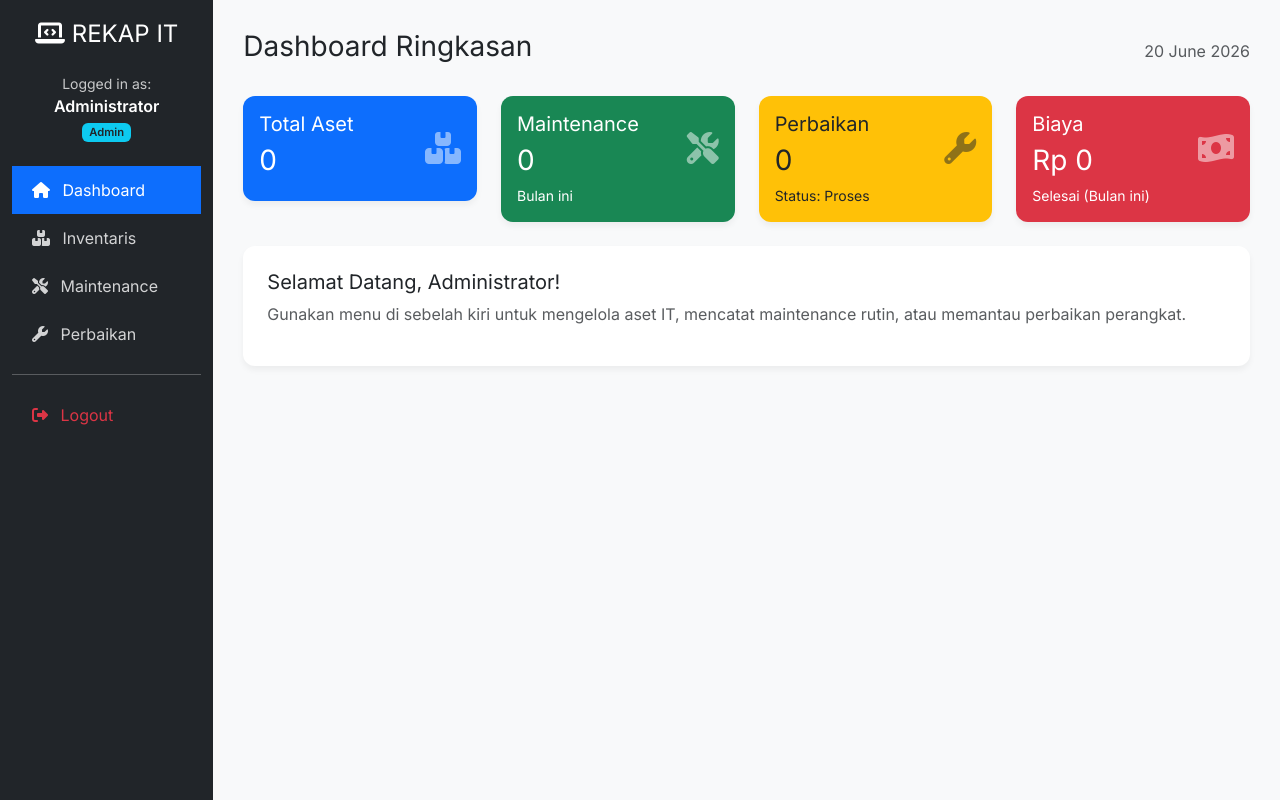
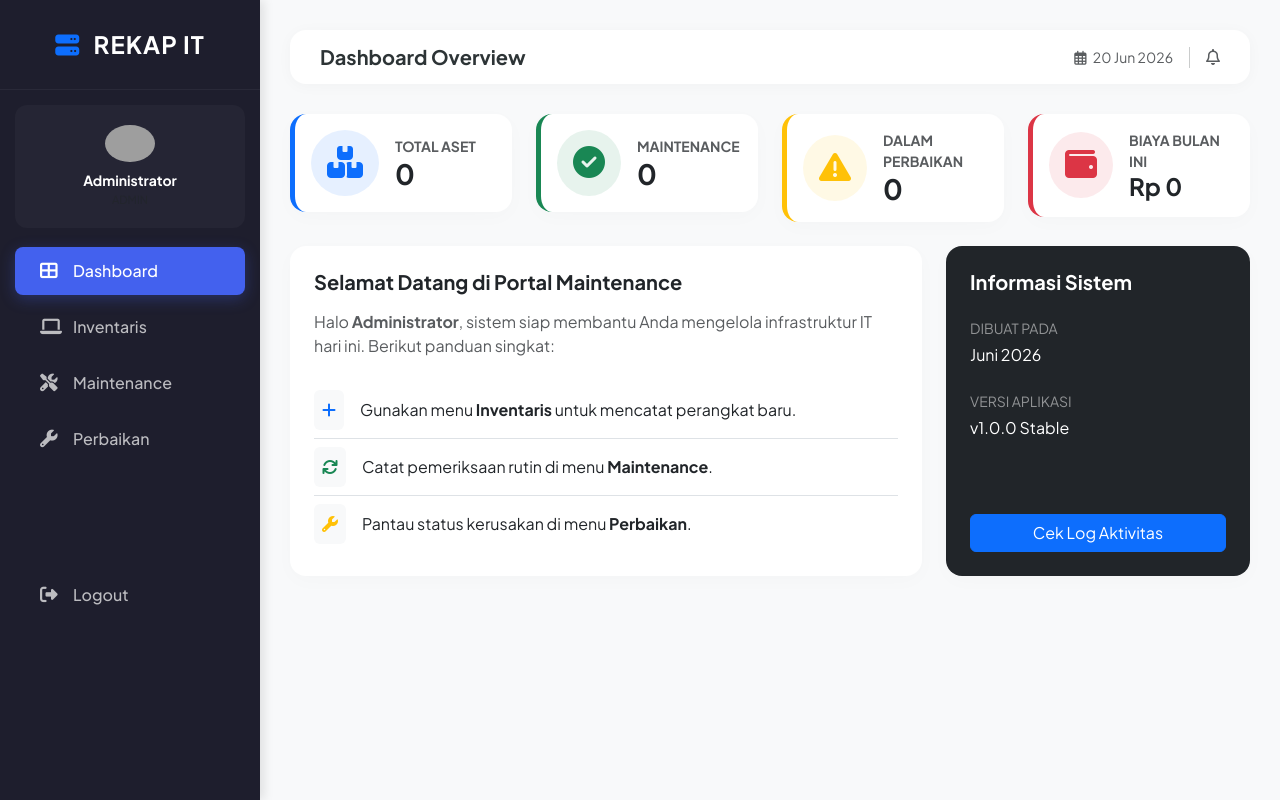
Before and after one commit to anangsuper/rekap-it-hafiz, a PHP site: page / in a window 1280 px wide. Run offline with PHP 8.4, Linux system fonts and the light colour scheme; a user stored in the database is signed in; data that the repository does not hold is empty; grey boxes are pictures that could not be loaded.

Commit message:
UI: Modernize dashboard and sidebar design with premium look

```diff
--- a/views/dashboard.php
+++ b/views/dashboard.php
@@ -1,95 +1,112 @@
 <?php
 // Query untuk mengambil statistik
 try {
-    // Total Aset
     $stmtAssets = $conn->query("SELECT COUNT(*) as total FROM assets");
     $totalAssets = $stmtAssets->fetch()['total'];
 
-    // Maintenance (Bulan ini)
     $stmtMaintenance = $conn->query("SELECT COUNT(*) as total FROM maintenance WHERE MONTH(tanggal) = MONTH(CURRENT_DATE())");
     $totalMaintenance = $stmtMaintenance->fetch()['total'];
 
-    // Perbaikan Aktif
     $stmtRepairs = $conn->query("SELECT COUNT(*) as total FROM repairs WHERE status = 'Proses'");
     $totalRepairs = $stmtRepairs->fetch()['total'];
 
-    // Total Biaya Perbaikan (Bulan ini)
     $stmtCost = $conn->query("SELECT SUM(biaya) as total FROM repairs WHERE status = 'Selesai' AND MONTH(created_at) = MONTH(CURRENT_DATE())");
     $totalCost = $stmtCost->fetch()['total'] ?? 0;
 } catch (PDOException $e) {
-    // Jika tabel belum ada, set nilai default 0
-    $totalAssets = 0;
-    $totalMaintenance = 0;
-    $totalRepairs = 0;
-    $totalCost = 0;
+    $totalAssets = $totalMaintenance = $totalRepairs = $totalCost = 0;
 }
 ?>
 
-<div class="d-flex justify-content-between align-items-center mb-4">
-    <h3>Dashboard Ringkasan</h3>
-    <span class="text-muted"><?php echo date('d F Y'); ?></span>
-</div>
-
-<div class="row">
-
-    <div class="col-md-3 mb-4">
-        <div class="card bg-primary text-white p-3">
-            <div class="d-flex justify-content-between align-items-center">
+<div class="row g-4 mb-4">
+    <div class="col-md-3">
+        <div class="card p-3 border-start border-primary border-5">
+            <div class="d-flex align-items-center">
+                <div class="bg-primary bg-opacity-10 p-3 rounded-circle me-3 text-primary">
+                    <i class="fas fa-boxes fa-2x"></i>
+                </div>
                 <div>
-                    <h5>Total Aset</h5>
-                    <h3><?= $totalAssets ?></h3>
+                    <div class="text-muted small fw-bold">TOTAL ASET</div>
+                    <h3 class="m-0 fw-bold"><?= $totalAssets ?></h3>
                 </div>
-                <i class="fas fa-boxes fa-2x opacity-50"></i>
             </div>
         </div>
     </div>
-
-    <div class="col-md-3 mb-4">
-        <div class="card bg-success text-white p-3">
-            <div class="d-flex justify-content-between align-items-center">
+    <div class="col-md-3">
+        <div class="card p-3 border-start border-success border-5">
+            <div class="d-flex align-items-center">
+                <div class="bg-success bg-opacity-10 p-3 rounded-circle me-3 text-success">
+                    <i class="fas fa-check-circle fa-2x"></i>
+                </div>
                 <div>
-                    <h5>Maintenance</h5>
-                    <h3><?= $totalMaintenance ?></h3>
+                    <div class="text-muted small fw-bold">MAINTENANCE</div>
+                    <h3 class="m-0 fw-bold"><?= $totalMaintenance ?></h3>
                 </div>
-                <i class="fas fa-tools fa-2x opacity-50"></i>
             </div>
-            <small>Bulan ini</small>
         </div>
     </div>
-
-    <div class="col-md-3 mb-4">
-        <div class="card bg-warning text-dark p-3">
-            <div class="d-flex justify-content-between align-items-center">
+    <div class="col-md-3">
+        <div class="card p-3 border-start border-warning border-5">
+            <div class="d-flex align-items-center">
+                <div class="bg-warning bg-opacity-10 p-3 rounded-circle me-3 text-warning">
+                    <i class="fas fa-exclamation-triangle fa-2x"></i>
+                </div>
                 <div>
-                    <h5>Perbaikan</h5>
-                    <h3><?= $totalRepairs ?></h3>
+                    <div class="text-muted small fw-bold">DALAM PERBAIKAN</div>
+                    <h3 class="m-0 fw-bold"><?= $totalRepairs ?></h3>
                 </div>
-                <i class="fas fa-wrench fa-2x opacity-50"></i>
             </div>
-            <small>Status: Proses</small>
         </div>
     </div>
-
-    <div class="col-md-3 mb-4">
-        <div class="card bg-danger text-white p-3">
-            <div class="d-flex justify-content-between align-items-center">
+    <div class="col-md-3">
+        <div class="card p-3 border-start border-danger border-5">
+            <div class="d-flex align-items-center">
+                <div class="bg-danger bg-opacity-10 p-3 rounded-circle me-3 text-danger">
+                    <i class="fas fa-wallet fa-2x"></i>
+                </div>
                 <div>
-                    <h5>Biaya</h5>
-                    <h3>Rp <?= number_format($totalCost, 0, ',', '.') ?></h3>
+                    <div class="text-muted small fw-bold">BIAYA BULAN INI</div>
+                    <h4 class="m-0 fw-bold text-nowrap">Rp <?= number_format($totalCost, 0, ',', '.') ?></h4>
                 </div>
-                <i class="fas fa-money-bill-wave fa-2x opacity-50"></i>
             </div>
-            <small>Selesai (Bulan ini)</small>
-        </div>
-    </div>
-
-</div>
-
-<div class="row">
-    <div class="col-md-12">
-        <div class="card p-4">
-            <h5>Selamat Datang, <?= $_SESSION['nama'] ?>!</h5>
-            <p class="text-muted">Gunakan menu di sebelah kiri untuk mengelola aset IT, mencatat maintenance rutin, atau memantau perbaikan perangkat.</p>
         </div>
     </div>
 </div>
+
+<div class="row g-4">
+    <div class="col-md-8">
+        <div class="card h-100 p-4">
+            <h5 class="fw-bold mb-3">Selamat Datang di Portal Maintenance</h5>
+            <p class="text-muted">Halo <strong><?= $_SESSION['nama'] ?></strong>, sistem siap membantu Anda mengelola infrastruktur IT hari ini. Berikut panduan singkat:</p>
+            <div class="list-group list-group-flush mt-2">
+                <div class="list-group-item bg-transparent d-flex align-items-center px-0">
+                    <div class="bg-light p-2 rounded me-3"><i class="fas fa-plus text-primary"></i></div>
+                    <div>Gunakan menu <strong>Inventaris</strong> untuk mencatat perangkat baru.</div>
+                </div>
+                <div class="list-group-item bg-transparent d-flex align-items-center px-0">
+                    <div class="bg-light p-2 rounded me-3"><i class="fas fa-sync text-success"></i></div>
+                    <div>Catat pemeriksaan rutin di menu <strong>Maintenance</strong>.</div>
+                </div>
+                <div class="list-group-item bg-transparent d-flex align-items-center px-0">
+                    <div class="bg-light p-2 rounded me-3"><i class="fas fa-wrench text-warning"></i></div>
+                    <div>Pantau status kerusakan di menu <strong>Perbaikan</strong>.</div>
+                </div>
+            </div>
+        </div>
+    </div>
+    <div class="col-md-4">
+        <div class="card h-100 p-4 bg-dark text-white">
+            <h5 class="fw-bold mb-4">Informasi Sistem</h5>
+            <div class="mb-4">
+                <div class="small opacity-50 mb-1">DIBUAT PADA</div>
+                <div>Juni 2026</div>
+            </div>
+            <div class="mb-4">
+                <div class="small opacity-50 mb-1">VERSI APLIKASI</div>
+                <div>v1.0.0 Stable</div>
+            </div>
+            <div class="mt-auto">
+                <button class="btn btn-primary w-100">Cek Log Aktivitas</button>
+            </div>
+        </div>
+    </div>
+</div>
--- a/views/header.php
+++ b/views/header.php
@@ -9,87 +9,161 @@
     <link rel="stylesheet" href="https://cdnjs.cloudflare.com/ajax/libs/font-awesome/6.4.0/css/all.min.css">
 
     <style>
-        @import url("https://fonts.googleapis.com/css2?family=Inter:wght@400;600&display=swap");
+        @import url("https://fonts.googleapis.com/css2?family=Plus+Jakarta+Sans:wght@400;500;600;700&display=swap");
+
+        :root {
+            --sidebar-width: 260px;
+            --primary-color: #4361ee;
+            --secondary-color: #3f37c9;
+            --bg-light: #f8f9fa;
+            --dark-blue: #1e1e2d;
+        }
 
         body {
-            font-family: "Inter", sans-serif;
-            background-color: #f8f9fa;
+            font-family: "Plus Jakarta Sans", sans-serif;
+            background-color: var(--bg-light);
+            color: #2d3436;
         }
 
         .sidebar {
-            min-height: 100vh;
-            background: #212529;
-            color: white;
-            padding-top: 20px;
+            width: var(--sidebar-width);
+            height: 100vh;
+            position: fixed;
+            left: 0;
+            top: 0;
+            background: var(--dark-blue);
+            color: #fff;
+            z-index: 1000;
+            transition: all 0.3s;
+            box-shadow: 4px 0 10px rgba(0,0,0,0.1);
         }
 
-        .sidebar a {
-            color: rgba(255,255,255,0.8);
-            text-decoration: none;
-            padding: 12px 20px;
-            display: block;
-            transition: 0.3s;
+        .sidebar-header {
+            padding: 30px 20px;
+            text-align: center;
+            border-bottom: 1px solid rgba(255,255,255,0.05);
         }
 
-        .sidebar a:hover {
-            background: #343a40;
-            color: white;
-            padding-left: 25px;
+        .sidebar-header h4 {
+            font-weight: 700;
+            letter-spacing: 1px;
+            margin: 0;
+            color: #fff;
         }
 
-        .sidebar a.active {
-            background: #0d6efd;
-            color: white;
+        .user-profile {
+            padding: 20px;
+            background: rgba(255,255,255,0.03);
+            margin: 15px;
+            border-radius: 12px;
         }
 
-        .content {
+        .nav-link {
+            padding: 12px 25px;
+            color: rgba(255,255,255,0.7) !important;
+            display: flex;
+            align-items: center;
+            transition: 0.2s;
+            border-radius: 8px;
+            margin: 4px 15px;
+            font-weight: 500;
+        }
+
+        .nav-link i {
+            width: 25px;
+            font-size: 1.1rem;
+        }
+
+        .nav-link:hover {
+            background: rgba(255,255,255,0.05);
+            color: #fff !important;
+        }
+
+        .nav-link.active {
+            background: var(--primary-color) !important;
+            color: #fff !important;
+            box-shadow: 0 4px 15px rgba(67, 97, 238, 0.3);
+        }
+
+        .main-content {
+            margin-left: var(--sidebar-width);
             padding: 30px;
+            min-height: 100vh;
         }
 
         .card {
             border: none;
-            border-radius: 12px;
-            box-shadow: 0 4px 6px rgba(0,0,0,0.05);
+            border-radius: 16px;
+            box-shadow: 0 5px 20px rgba(0,0,0,0.02);
+            transition: transform 0.3s;
+        }
+
+        .card:hover {
+            transform: translateY(-5px);
+        }
+
+        .top-navbar {
+            background: #fff;
+            padding: 15px 30px;
+            margin-bottom: 30px;
+            border-radius: 16px;
+            box-shadow: 0 2px 15px rgba(0,0,0,0.03);
+            display: flex;
+            justify-content: space-between;
+            align-items: center;
+        }
+
+        .badge-status {
+            padding: 6px 12px;
+            border-radius: 30px;
+            font-weight: 600;
+            font-size: 0.75rem;
         }
     </style>
 </head>
 
 <body>
-<div class="container-fluid">
-    <div class="row">
-
-        <div class="col-md-2 sidebar d-none d-md-block">
-            <h4 class="text-center mb-4">
-                <i class="fas fa-laptop-code"></i> REKAP IT
-            </h4>
-
-            <div class="px-3 mb-4 text-center">
-                <div class="small opacity-75">Logged in as:</div>
-                <div class="fw-bold"><?= $_SESSION['nama'] ?></div>
-                <span class="badge bg-info text-dark mt-1" style="font-size: 0.7rem;"><?= ucfirst($_SESSION['role']) ?></span>
+<div class="sidebar">
+    <div class="sidebar-header">
+        <h4><i class="fas fa-server me-2 text-primary"></i> REKAP IT</h4>
     </div>
 
-            <a href="index.php?page=dashboard" class="<?= ($page == 'dashboard') ? 'active' : '' ?>">
-                <i class="fas fa-home me-2"></i> Dashboard
+    <div class="user-profile text-center">
+        <div class="mb-2">
+            <img src="https://ui-avatars.com/api/?name=<?= $_SESSION['nama'] ?>&background=random&color=fff" class="rounded-circle" width="50">
+        </div>
+        <div class="small fw-bold text-white"><?= $_SESSION['nama'] ?></div>
+        <div class="small text-muted" style="font-size: 0.7rem;"><?= strtoupper($_SESSION['role']) ?></div>
+    </div>
+
+    <div class="nav flex-column">
+        <a href="index.php?page=dashboard" class="nav-link <?= ($page == 'dashboard') ? 'active' : '' ?>">
+            <i class="fas fa-th-large me-2"></i> Dashboard
         </a>
-
-            <a href="index.php?page=inventaris" class="<?= ($page == 'inventaris') ? 'active' : '' ?>">
-                <i class="fas fa-boxes me-2"></i> Inventaris
+        <a href="index.php?page=inventaris" class="nav-link <?= ($page == 'inventaris') ? 'active' : '' ?>">
+            <i class="fas fa-laptop me-2"></i> Inventaris
         </a>
-
-            <a href="index.php?page=maintenance" class="<?= ($page == 'maintenance') ? 'active' : '' ?>">
+        <a href="index.php?page=maintenance" class="nav-link <?= ($page == 'maintenance') ? 'active' : '' ?>">
             <i class="fas fa-tools me-2"></i> Maintenance
         </a>
-
-            <a href="index.php?page=perbaikan" class="<?= ($page == 'perbaikan') ? 'active' : '' ?>">
+        <a href="index.php?page=perbaikan" class="nav-link <?= ($page == 'perbaikan') ? 'active' : '' ?>">
             <i class="fas fa-wrench me-2"></i> Perbaikan
         </a>
 
-            <hr>
-
-            <a href="logout.php" class="text-danger">
+        <div class="mt-auto" style="margin-top: 100px !important;">
+            <a href="logout.php" class="nav-link text-danger">
                 <i class="fas fa-sign-out-alt me-2"></i> Logout
             </a>
         </div>
+    </div>
+</div>
 
-        <div class="col-md-10 content">
+<div class="main-content">
+    <div class="top-navbar">
+        <h5 class="m-0 fw-bold"><?= ucfirst($page) ?> Overview</h5>
+        <div class="d-flex align-items-center">
+            <span class="text-muted small me-3"><i class="far fa-calendar-alt me-1"></i> <?= date('d M Y') ?></span>
+            <div class="vr me-3"></div>
+            <i class="far fa-bell text-muted"></i>
+        </div>
+    </div>
```
Lines whose indentation alone changed are shown as unchanged.
